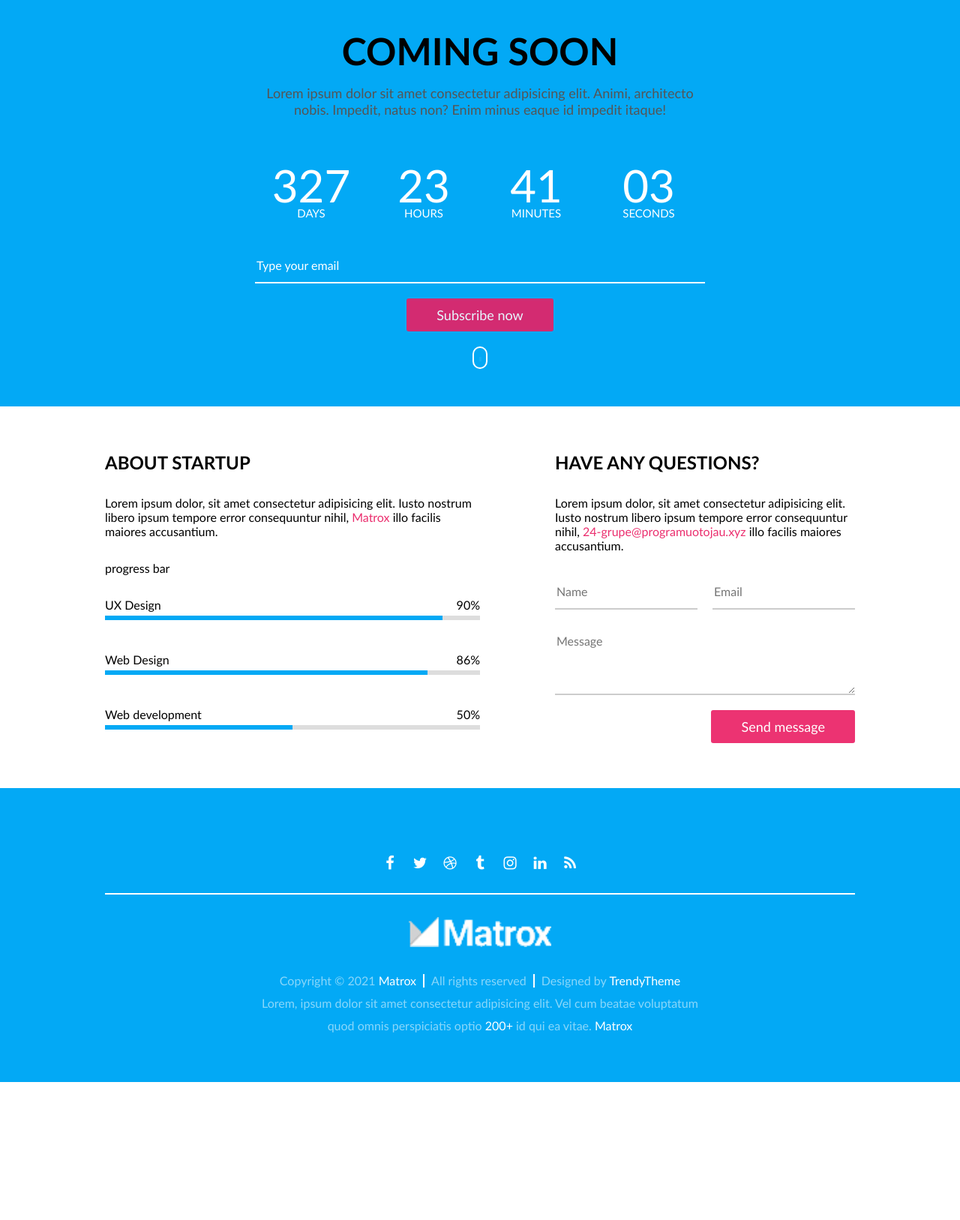
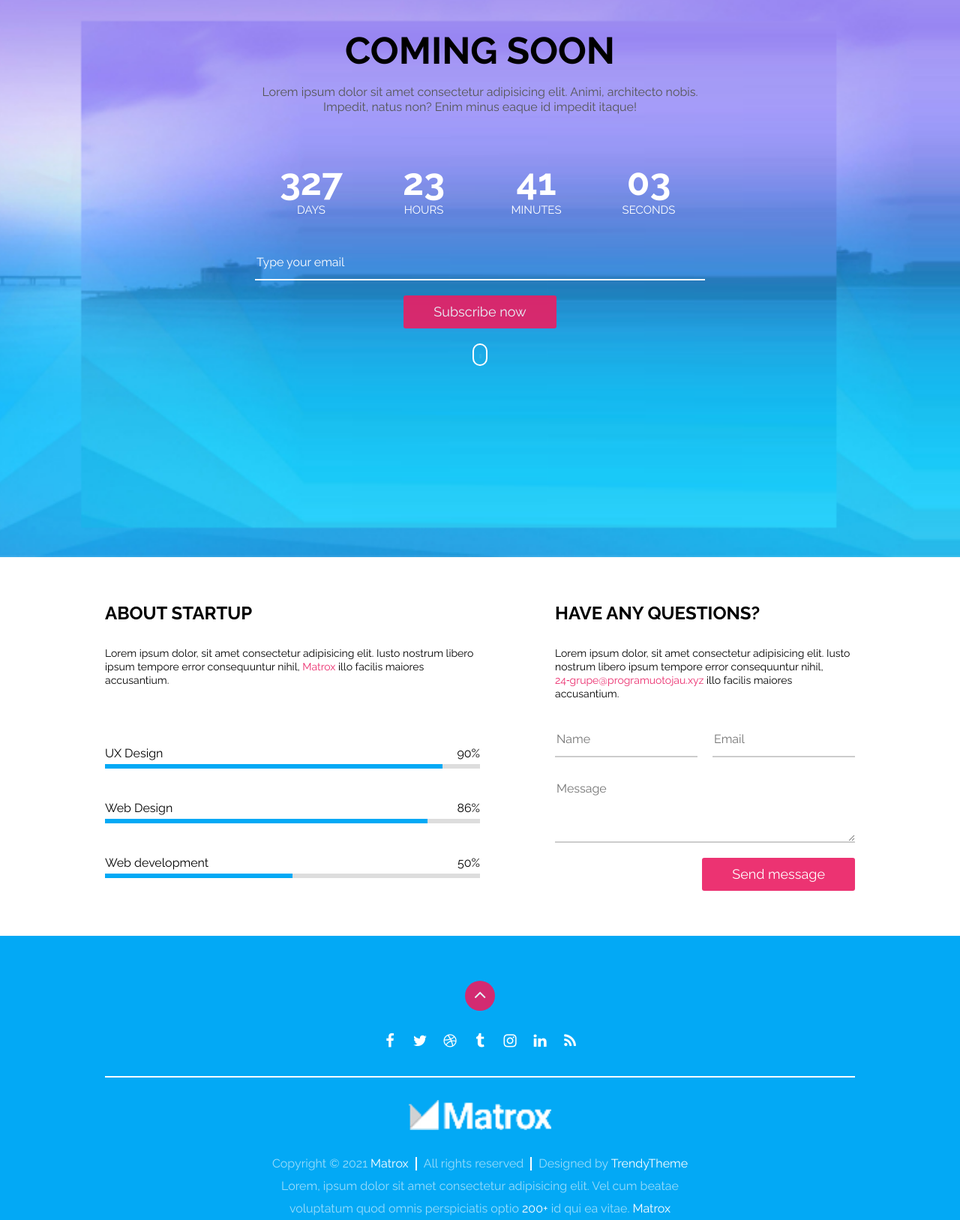
Before and after one commit to JJaug/5-coming-soon, a plain HTML site: page index.html in a window 1280 px wide. Shown: the part 57-1684 px from the top of the page at 75% size. Before the commit the page ends 1500 px from the top, so only its background shows below. Drawn offline with Linux system fonts and the light colour scheme.

Commit message:
almost done

```diff
--- a/css/button.css
+++ b/css/button.css
@@ -3,6 +3,7 @@
     padding: 12px 40px;
     font-size: 18px;
     line-height: 20px;
+    text-align: center;
     border: none;
     border-radius: 3px;
     background-color: var(--secondary-color);
@@ -22,3 +23,11 @@
 .hero > .btn {
     align-items: center;
 }
+.btn.fa {
+    width: 40px;
+    font-size: 26px;
+    padding: 0;
+    height: 40px;
+    line-height: 36px;
+    border-radius: 50%;
+}
--- a/css/clock.css
+++ b/css/clock.css
@@ -10,8 +10,9 @@
     float: left;
 }
 .clock > .time > .value {
-    font-size: 60px;
+    font-size: 50px;
     line-height: 60px;
+    font-weight: bold;
 }
 .clock > .time > .label {
     font-size: 15px;
--- a/css/custom.css
+++ b/css/custom.css
@@ -8,8 +8,13 @@
 /* hero section */
 
 .hero {
+    min-height: 100vh;
     text-align: center;
     padding-bottom: 30px;
+    background-image: url(../img/background.png);
+    background-size: cover;
+    background-position:bottom center;
+    background-attachment: fixed ;
 }
 
 .hero .logo {
@@ -33,8 +38,8 @@
     display: inline-block;
     width: 100%;
     margin-bottom: 60px;
-    font-size: 18px;
-    line-height: 22px;
+    font-size: 16px;
+    line-height: 20px;
     color: #555;
 
 }
@@ -84,6 +89,11 @@ main .block-title {
 
 }
 
+.block-description {
+    font-size: 14px;
+    line-height: 18px;
+}
+
 main .block-description {
     margin-bottom: 30px;
 }
@@ -129,13 +139,30 @@ footer {
     color: #fff8;
 }
 
+footer.container {
+    text-align: center;
+    line-height: 30px;
+    color: #fff9;
+    padding-bottom: 0;
+}
+
+.container > .back-to-top {
+    position: relative;
+}
+
+.container > .back-to-top > .btn {
+    position: absolute;
+    top: -25px;
+    right: -11px;
+}
+
 .container > .socials {
     padding: 20px 0;
     border-bottom: 2px solid #fff;
 }
 
 .socials .fa {
-    font-size: 20px;
+    font-size: 0;
     line-height: 40px;
     color: #fff;
     width: 40px;
@@ -143,6 +170,9 @@ footer {
     transition: all 0.3s;
 }
 
+.socials .fa::before {
+    font-size: 20px;
+}
 .socials .fa:hover {
     background-color: #fff;
     color: #03A9F5 ;
@@ -194,7 +224,7 @@ footer > .short-row > p {
     width: 100%;
 }
 
-@media (max-width : 700px) {
+@media (max-width : 680px) {
     .bottom-texts {
         flex-direction: column;
     }
@@ -202,3 +232,8 @@ footer > .short-row > p {
         display: none;
     }
 }
+@media (max-width: 680px) {
+    .back-to-top {
+        display: none;
+    }
+}
--- a/css/layout.css
+++ b/css/layout.css
@@ -2,18 +2,21 @@
     display: inline-block;
     width: 100%;
     padding: 60px 0;
+    float: left;
 }
 
 .container > .row {
     display: inline-block;
     width: 1000px;
     margin: 0 calc(50% - 500px);
+    float: left;
 }
 
 .container > .short-row {
     display: inline-block;
     width: 600px;
     margin: 0 calc(50% - 300px);
+    float: left;
 }
 
 @media (max-width: 1100px) {
--- a/css/reset.css
+++ b/css/reset.css
@@ -1,9 +1,12 @@
+html {
+    scroll-behavior: smooth;
+}
+
 body,
 body *{
     margin: 0;
     padding: 0;
     vertical-align: top;
     box-sizing: border-box;
-    font-family: 'Gill Sans', 'Gill Sans MT', Calibri, 'Trebuchet MS', sans-serif;
-
+    font-family: 'Raleway', sans-serif;
 }
--- a/index.html
+++ b/index.html
@@ -5,6 +5,9 @@
     <meta name="viewport" content="width=device-width, initial-scale=1.0">
     <title>Coming soon</title>
     <link rel="shortcut icon" href="./img/favicon.png" type="image/png">
+    <!-- Fonts -->
+    <link rel="preconnect" href="https://fonts.gstatic.com">
+    <link href="https://fonts.googleapis.com/css2?family=Raleway:wght@400;700&display=swap" rel="stylesheet">
     <!-- initial -->
     <link rel="stylesheet" href="./css/variables.css">
     <link rel="stylesheet" href="./css/reset.css">
@@ -55,7 +58,6 @@
                         <a href="#">Matrox</a> illo facilis maiores accusantium.
                     </p>
                     <div class="progress-bar">
-                        progress bar
                     </div>
                 </div>
                 <div class="right-column">
@@ -76,6 +78,8 @@
 
 
         <footer class="container bg-main">
+            <div class="row back-to-top"></div>
+                <a href="#" class="btn fa fa-angle-up"></a>
             <div class="row socials"> </div>
             <div class="short-row">
                 <img class="footer-logo" src="./img/logotext.png" alt="Footer logo">
--- a/js/components/renderSocials.js
+++ b/js/components/renderSocials.js
@@ -37,7 +37,7 @@ function renderSocials(selector,data) {
             continue;
         }
 
-        HTML += `<a href="${socialObject.href}" target="_blank" class="fa fa-${socialObject.icon}" ></a>`
+        HTML += `<a href="${socialObject.href}" target="_blank" class="fa fa-${socialObject.icon}" >${socialObject.icon}</a>`
     }
 
     //post logic validation
```
